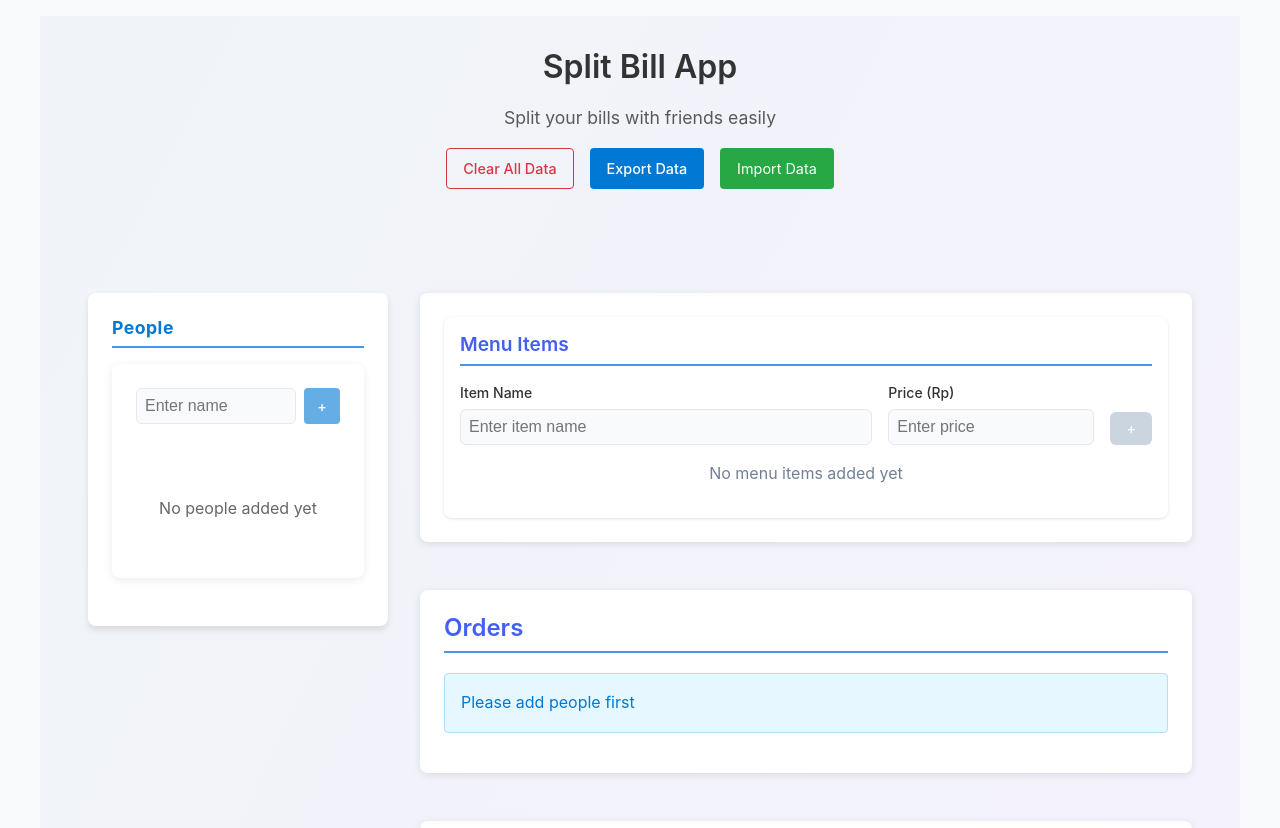
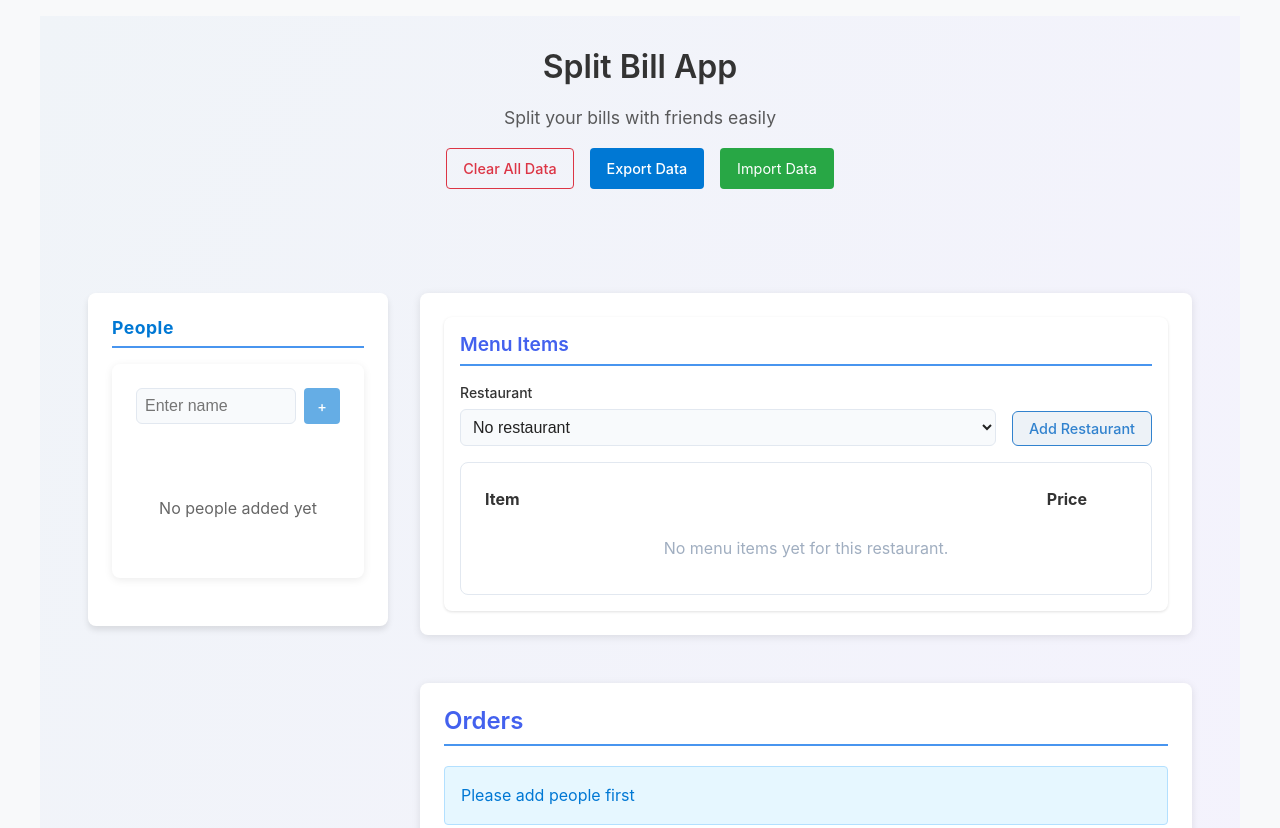
Before and after one commit to hilmanfitriana19/split-bill, a React (Vite) app: page / in a window 1280 px wide. Shown: the top 828 px of the page. Built offline with nearby package versions, Linux system fonts and the light colour scheme.

Commit message:
chore: add restaurant

```diff
--- a/src/App.jsx
+++ b/src/App.jsx
@@ -14,6 +14,12 @@ function App() {
   const [people, setPeople] = useState(() => {
     const savedPeople = localStorage.getItem('splitBillPeople');
     return savedPeople ? JSON.parse(savedPeople) : [];
+  });
+
+    // Restaurant management
+  const [restaurants, setRestaurants] = useState(() => {
+    const saved = localStorage.getItem('splitBillRestaurants');
+    return saved ? JSON.parse(saved) : [];
   });
 
   const [menuItems, setMenuItems] = useState(() => {
@@ -64,6 +70,9 @@ function App() {
   };
   const [billDate, setBillDate] = useState(getTodayString());
 
+  // State for selected restaurant (global)
+  const [selectedRestaurant, setSelectedRestaurant] = useState(restaurants[0]?.id || '');
+
   // Helper function to show save notification
   const showSaveIndicator = () => {
     // Simple console log for now - we'll implement a custom notification later
@@ -71,6 +80,11 @@ function App() {
   };
 
   // Save to localStorage whenever state changes
+
+  useEffect(() => {
+    localStorage.setItem('splitBillRestaurants', JSON.stringify(restaurants));
+  }, [restaurants]);
+
   useEffect(() => {
     localStorage.setItem('splitBillPeople', JSON.stringify(people));
     if (people.length > 0) {
@@ -151,6 +165,15 @@ function App() {
 
   const removeOrder = (id) => {
     setOrders(orders.filter(order => order.id !== id));
+  };
+
+  // Restaurant management
+  const addRestaurant = (name) => {
+    setRestaurants([...restaurants, { id: uuidv4(), name }]);
+  };
+
+  const removeRestaurant = (id) => {
+    setRestaurants(restaurants.filter(r => r.id !== id));
   };
 
   // Clear all data
@@ -259,6 +282,22 @@ function App() {
     reader.readAsText(file);
   };
 
+  // When selectedRestaurant changes, reset all orders
+  useEffect(() => {
+    if (!selectedRestaurant) return;
+    // Remove all orders that have items not in the selected restaurant
+    setOrders(prevOrders => prevOrders
+      .map(order => ({
+        ...order,
+        items: order.items.filter(itemId => {
+          const menuItem = menuItems.find(item => item.id === itemId);
+          return menuItem && menuItem.restaurantId === selectedRestaurant;
+        })
+      }))
+      .filter(order => order.items.length > 0)
+    );
+  }, [selectedRestaurant, menuItems]);
+
   return (
     <div className="app-container">
       <header>
@@ -296,6 +335,9 @@ function App() {
               menuItems={menuItems}
               addMenuItem={addMenuItem}
               removeMenuItem={removeMenuItem}
+              restaurants={restaurants}
+              addRestaurant={addRestaurant}
+              removeRestaurant={removeRestaurant}
             />
           </div>
 
@@ -307,6 +349,9 @@ function App() {
               addOrder={addOrder}
               removeOrder={removeOrder}
               activePerson={activePerson}
+              restaurants={restaurants}
+              selectedRestaurant={selectedRestaurant}
+              setSelectedRestaurant={setSelectedRestaurant}
             />
           </div>
 
@@ -349,6 +394,7 @@ function App() {
               billDate={billDate}
               excludeNoOrder={true}
               taxMethod={taxMethod}
+              selectedRestaurant={selectedRestaurant}
             />
           </div>
         </div>
--- a/src/components/MenuManager.jsx
+++ b/src/components/MenuManager.jsx
@@ -1,19 +1,59 @@
-import { useState } from 'react';
+import { useState, useEffect } from 'react';
 import PropTypes from 'prop-types';
 import { v4 as uuidv4 } from 'uuid';
 
-const MenuManager = ({ menuItems, addMenuItem, removeMenuItem }) => {
-  const [newItem, setNewItem] = useState({ name: '', price: '' });
+const MenuManager = ({ menuItems, addMenuItem, removeMenuItem, restaurants, addRestaurant, removeRestaurant }) => {
+  const [newItem, setNewItem] = useState({ name: '', price: '', restaurantId: '' });
+  const [newRestaurant, setNewRestaurant] = useState('');
+
+  // State for selected restaurant for menu management
+  const [selectedRestaurantId, setSelectedRestaurantId] = useState(restaurants.length > 0 ? restaurants[0].id : '');
+
+  // State for toggling add restaurant form
+  const [showAddRestaurant, setShowAddRestaurant] = useState(false);
+
+  // Filter menu items for selected restaurant
+  const filteredMenuItems = menuItems.filter(item => item.restaurantId === selectedRestaurantId);
+
+  // Set default restaurantId when restaurants change and newItem.restaurantId is empty
+  useEffect(() => {
+    if (restaurants.length > 0 && !newItem.restaurantId) {
+      setNewItem(item => ({ ...item, restaurantId: restaurants[0].id }));
+    }
+  }, [restaurants]);
+
+  // When restaurants change, update selectedRestaurantId if needed
+  useEffect(() => {
+    if (restaurants.length === 0) {
+      setSelectedRestaurantId('');
+    } else if (!restaurants.find(r => r.id === selectedRestaurantId)) {
+      setSelectedRestaurantId(restaurants[0].id);
+    }
+  }, [restaurants, selectedRestaurantId]);
+
+  // When selected restaurant changes, reset newItem.restaurantId
+  useEffect(() => {
+    setNewItem(item => ({ ...item, restaurantId: selectedRestaurantId }));
+  }, [selectedRestaurantId]);
 
   const handleSubmit = (e) => {
     e.preventDefault();
-    if (newItem.name.trim() && newItem.price) {
+    if (newItem.name.trim() && newItem.price && newItem.restaurantId) {
       addMenuItem({
         id: uuidv4(),
         name: newItem.name.trim(),
-        price: parseFloat(newItem.price)
+        price: parseFloat(newItem.price),
+        restaurantId: newItem.restaurantId
       });
-      setNewItem({ name: '', price: '' });
+      setNewItem({ name: '', price: '', restaurantId: restaurants[0]?.id || '' });
+    }
+  };
+
+  const handleAddRestaurant = (e) => {
+    e.preventDefault();
+    if (newRestaurant.trim()) {
+      addRestaurant(newRestaurant.trim());
+      setNewRestaurant('');
     }
   };
 
@@ -26,6 +66,9 @@ const MenuManager = ({ menuItems, addMenuItem, removeMenuItem }) => {
       maximumFractionDigits: 0
     }).format(amount);
   };
+
+  // Only show item form if a restaurant is selected
+  const restaurantSelected = restaurants.length > 0 && !!newItem.restaurantId;
 
   return (
     <div style={{
@@ -40,138 +83,118 @@ const MenuManager = ({ menuItems, addMenuItem, removeMenuItem }) => {
         marginBottom: '1rem'
       }}>Menu Items</h2>
 
+      {/* Restaurant select for menu item */}
+      <div style={{ marginBottom: '1em', display: 'flex', gap: '1em', alignItems: 'flex-end' }}>
+        <div style={{ flex: 1 }}>
+          <label htmlFor="item-restaurant" style={{ fontSize: '0.875rem', fontWeight: '500', display: 'block', marginBottom: '0.25rem' }}>Restaurant</label>
+          <select
+            id="item-restaurant"
+            value={selectedRestaurantId}
+            onChange={e => setSelectedRestaurantId(e.target.value)}
+            style={{ width: '100%', padding: '0.5rem', border: '1px solid #e2e8f0', borderRadius: '0.375rem' }}
+            required
+          >
+            {restaurants.length === 0 && <option value="" disabled>No restaurant</option>}
+            {restaurants.map(r => (
+              <option key={r.id} value={r.id}>{r.name}</option>
+            ))}
+          </select>
+        </div>
+        <button
+          type="button"
+          onClick={() => setShowAddRestaurant(v => !v)}
+          style={{ padding: '0.5rem 1rem', background: '#EDF2F7', color: '#3182CE', border: '1px solid #3182CE', borderRadius: '0.375rem', cursor: 'pointer', fontWeight: 500 }}
+        >
+          {showAddRestaurant ? 'Cancel' : 'Add Restaurant'}
+        </button>
+      </div>
+
+      {/* Add Restaurant (optional, collapsible) */}
+      {showAddRestaurant && (
+        <form onSubmit={handleAddRestaurant} style={{ marginBottom: '1em', display: 'flex', gap: '0.5em', alignItems: 'flex-end' }}>
+          <div style={{ flex: 2 }}>
+            <label htmlFor="restaurant-name" style={{ fontSize: '0.875rem', fontWeight: '500', display: 'block', marginBottom: '0.25rem' }}>Add Restaurant</label>
+            <input
+              id="restaurant-name"
+              value={newRestaurant}
+              onChange={e => setNewRestaurant(e.target.value)}
+              placeholder="Enter restaurant name"
+              style={{ width: '100%', padding: '0.5rem', border: '1px solid #e2e8f0', borderRadius: '0.375rem' }}
+            />
+          </div>
+          <button type="submit" style={{ padding: '0.5rem 1rem', backgroundColor: '#3182CE', color: 'white', border: 'none', borderRadius: '0.375rem', cursor: 'pointer' }}>Add</button>
+        </form>
+      )}
+
+      {/* Only show menu item form if a restaurant is selected */}
+      {selectedRestaurantId && (
         <form onSubmit={handleSubmit}>
-        <div style={{
-          display: 'flex',
-          gap: '1rem',
-          marginBottom: '1rem',
-          alignItems: 'flex-end'
-        }}>
+          <div style={{ display: 'flex', gap: '1rem', marginBottom: '1rem', alignItems: 'flex-end' }}>
             <div style={{ flex: 2 }}>
-            <label htmlFor="item-name" style={{
-              fontSize: '0.875rem',
-              fontWeight: '500',
-              display: 'block',
-              marginBottom: '0.25rem'
-            }}>Item Name</label>
+              <label htmlFor="item-name" style={{ fontSize: '0.875rem', fontWeight: '500', display: 'block', marginBottom: '0.25rem' }}>Item Name</label>
               <input
                 id="item-name"
                 value={newItem.name}
                 onChange={(e) => setNewItem({ ...newItem, name: e.target.value })}
                 placeholder="Enter item name"
-              style={{
-                width: '100%',
-                padding: '0.5rem',
-                border: '1px solid #e2e8f0',
-                borderRadius: '0.375rem'
-              }}
+                style={{ width: '100%', padding: '0.5rem', border: '1px solid #e2e8f0', borderRadius: '0.375rem' }}
               />
             </div>
-
             <div style={{ flex: 1 }}>
-            <label htmlFor="item-price" style={{
-              fontSize: '0.875rem',
-              fontWeight: '500',
-              display: 'block',
-              marginBottom: '0.25rem'
-            }}>Price (Rp)</label>
+              <label htmlFor="item-price" style={{ fontSize: '0.875rem', fontWeight: '500', display: 'block', marginBottom: '0.25rem' }}>Price (Rp)</label>
               <input
                 id="item-price"
                 type="text"
                 inputMode="numeric"
                 pattern="[0-9]*"
                 value={newItem.price}
-              onChange={(e) => setNewItem({ ...newItem, price: e.target.value.replace(/[^0-9]/g, '') })}
+                onChange={(e) => setNewItem({ ...newItem, price: e.target.value.replace(/\D/g, '') })}
                 placeholder="Enter price"
                 className="input"
                 aria-label="Price"
-              style={{
-                width: '100%',
-                padding: '0.5rem',
-                border: '1px solid #e2e8f0',
-                borderRadius: '0.375rem'
-              }}
+                style={{ width: '100%', padding: '0.5rem', border: '1px solid #e2e8f0', borderRadius: '0.375rem' }}
               />
             </div>
-
             <button
               type="submit"
               aria-label="Add menu item"
               disabled={!newItem.name.trim() || !newItem.price}
-            style={{
-              padding: '0.5rem 1rem',
-              backgroundColor: !newItem.name.trim() || !newItem.price ? '#CBD5E0' : '#3182CE',
-              color: 'white',
-              border: 'none',
-              borderRadius: '0.375rem',
-              cursor: !newItem.name.trim() || !newItem.price ? 'not-allowed' : 'pointer'
-            }}
+              style={{ padding: '0.5rem 1rem', backgroundColor: !newItem.name.trim() || !newItem.price ? '#CBD5E0' : '#3182CE', color: 'white', border: 'none', borderRadius: '0.375rem', cursor: !newItem.name.trim() || !newItem.price ? 'not-allowed' : 'pointer' }}
             >
               +
             </button>
           </div>
         </form>
+      )}
 
-      {menuItems.length > 0 ? (
-        <div style={{
-          marginTop: '1rem',
-          border: '1px solid #e2e8f0',
-          borderRadius: '0.375rem',
-          overflow: 'hidden'
-        }}>
-          <div style={{
-            display: 'flex',
-            padding: '0.75rem',
-            fontWeight: '500',
-            backgroundColor: '#F7FAFC',
-            borderBottom: '1px solid #e2e8f0'
-          }}>
-            <div style={{ flex: 2 }}>Item</div>
-            <div style={{ flex: 1, textAlign: 'right' }}>Price</div>
-            <div style={{ width: '50px' }}></div>
+      {/* Table of menu items for selected restaurant */}
+      <div style={{ background: '#fff', borderRadius: '0.5rem', border: '1px solid #e2e8f0', marginTop: '1em', padding: '1em 0.5em' }}>
+        <table style={{ width: '100%', borderCollapse: 'separate', borderSpacing: 0 }}>
+          <thead>
+            <tr>
+              <th style={{ textAlign: 'left', padding: '0.5em 1em' }}>Item</th>
+              <th style={{ textAlign: 'right', padding: '0.5em 1em' }}>Price</th>
+              <th style={{ width: 40 }}></th>
+            </tr>
+          </thead>
+          <tbody>
+            {filteredMenuItems.map((item, idx) => (
+              <tr key={item.id}>
+                <td style={{ padding: '0.5em 1em' }}>{item.name}</td>
+                <td style={{ textAlign: 'right', padding: '0.5em 1em' }}>{formatCurrency(item.price)}</td>
+                <td style={{ textAlign: 'center' }}>
+                  <button type="button" aria-label="Remove item" onClick={() => removeMenuItem(item.id)} style={{ background: 'none', border: 'none', color: '#e53e3e', fontSize: '1.25em', cursor: 'pointer' }}>×</button>
+                </td>
+              </tr>
+            ))}
+            {filteredMenuItems.length === 0 && (
+              <tr>
+                <td colSpan={3} style={{ textAlign: 'center', color: '#a0aec0', padding: '1em' }}>No menu items yet for this restaurant.</td>
+              </tr>
+            )}
+          </tbody>
+        </table>
       </div>
-
-          {menuItems.map((item, index) => (
-            <div
-              key={item.id}
-              style={{
-                display: 'flex',
-                padding: '0.75rem',
-                alignItems: 'center',
-                borderBottom: index === menuItems.length - 1 ? 'none' : '1px solid #e2e8f0'
-              }}
-            >
-              <div style={{ flex: 2 }}>{item.name}</div>
-              <div style={{ flex: 1, textAlign: 'right' }}>{formatCurrency(item.price)}</div>
-              <div style={{ width: '50px', textAlign: 'right' }}>
-                <button
-                  style={{
-                    backgroundColor: 'transparent',
-                    color: '#E53E3E',
-                    border: 'none',
-                    borderRadius: '0.25rem',
-                    padding: '0.25rem',
-                    cursor: 'pointer',
-                    fontSize: '0.875rem'
-                  }}
-                  onClick={() => removeMenuItem(item.id)}
-                  aria-label={`Remove ${item.name}`}
-                >
-                  ×
-                </button>
-              </div>
-            </div>
-          ))}
-        </div>
-      ) : (
-        <p style={{
-          color: '#718096',
-          textAlign: 'center',
-          marginTop: '1rem'
-        }}>
-          No menu items added yet
-        </p>
-      )}
     </div>
   );
 };
--- a/src/components/Summary.jsx
+++ b/src/components/Summary.jsx
@@ -1,6 +1,6 @@
 import PropTypes from 'prop-types';
 
-const Summary = ({ people, menuItems, orders, shippingCost, tax, discount, otherCost, billDate, excludeNoOrder, taxMethod }) => {
+const Summary = ({ people, menuItems, orders, shippingCost, tax, discount, otherCost, billDate, excludeNoOrder, taxMethod, selectedRestaurant }) => {
   // Format currency in IDR
   const formatCurrency = (amount) => {
     return new Intl.NumberFormat('id-ID', {
@@ -16,9 +16,19 @@ const Summary = ({ people, menuItems, orders, shippingCost, tax, discount, other
     ? `${billDate.slice(8, 10)}-${billDate.slice(5, 7)}-${billDate.slice(0, 4)}`
     : '';
 
+  // Filter orders and menuItems by selectedRestaurant
+  const filteredOrders = selectedRestaurant
+    ? orders.filter(order => order.items.some(itemId => {
+        const menuItem = menuItems.find(item => item.id === itemId);
+        return menuItem && menuItem.restaurantId === selectedRestaurant;
+      }))
+    : orders;
+  const filteredMenuItems = selectedRestaurant
+    ? menuItems.filter(item => item.restaurantId === selectedRestaurant)
+    : menuItems;
   // Filter people if excludeNoOrder is true
   const filteredPeople = excludeNoOrder
-    ? people.filter(person => orders.some(order => order.personId === person.id))
+    ? people.filter(person => filteredOrders.some(order => order.personId === person.id))
     : people;
 
   // Calculate what each person owes
@@ -30,13 +40,12 @@ const Summary = ({ people, menuItems, orders, shippingCost, tax, discount, other
     }, {});
 
     // Calculate each person's total based on orders
-    orders.forEach(order => {
+    filteredOrders.forEach(order => {
       const personId = order.personId;
       const orderTotal = order.items.reduce((total, itemId) => {
-        const menuItem = menuItems.find(item => item.id === itemId);
+        const menuItem = filteredMenuItems.find(item => item.id === itemId);
         return menuItem ? total + menuItem.price : total;
       }, 0);
-
       amounts[personId] = (amounts[personId] || 0) + orderTotal;
     });
 
@@ -109,12 +118,12 @@ const Summary = ({ people, menuItems, orders, shippingCost, tax, discount, other
 
   // Get person's ordered items
   const getPersonItems = (personId) => {
-    const personOrders = orders.filter(order => order.personId === personId);
+    const personOrders = filteredOrders.filter(order => order.personId === personId);
     const itemsMap = new Map();
 
     personOrders.forEach(order => {
       order.items.forEach(itemId => {
-        const menuItem = menuItems.find(item => item.id === itemId);
+        const menuItem = filteredMenuItems.find(item => item.id === itemId);
         if (menuItem) {
           if (itemsMap.has(menuItem.id)) {
             itemsMap.set(menuItem.id, {
@@ -134,10 +143,28 @@ const Summary = ({ people, menuItems, orders, shippingCost, tax, discount, other
     return Array.from(itemsMap.values());
   };
 
+  // Get selected restaurant name
+  let restaurantName = '';
+  if (selectedRestaurant && Array.isArray(menuItems) && menuItems.length > 0) {
+    const found = menuItems.find(item => item.restaurantId === selectedRestaurant);
+    if (found && found.restaurantId && found.restaurantName) {
+      restaurantName = found.restaurantName;
+    }
+  }
+  if (!restaurantName && typeof selectedRestaurant === 'string' && selectedRestaurant.length > 0 && typeof restaurants !== 'undefined') {
+    // Try to get from restaurants prop if available
+    const foundR = (restaurants || []).find(r => r.id === selectedRestaurant);
+    if (foundR) restaurantName = foundR.name;
+  }
+
   return (
     <div className="summary-section">
-      <h2>Summary</h2>
-
+      <div style={{ display: 'flex', justifyContent: 'space-between', alignItems: 'center', marginBottom: '0.5em' }}>
+        <div style={{ fontWeight: 600, fontSize: '1.1em', color: '#4338ca' }}>
+          {restaurantName && <span>Restaurant: {restaurantName}</span>}
+        </div>
+      </div>
+      <h2>Summary {restaurantName && <span>Restaurant: {restaurantName}</span>}</h2>
       <div className="card summary-card">
         <div className="card-header">
           <h3>Bill Summary</h3>
@@ -263,7 +290,8 @@ Summary.propTypes = {
   tax: PropTypes.number.isRequired,
   discount: PropTypes.number.isRequired,
   otherCost: PropTypes.number.isRequired,
-  excludeNoOrder: PropTypes.bool
+  excludeNoOrder: PropTypes.bool,
+  selectedRestaurant: PropTypes.string
 };
 
 export default Summary;
```
Also changed, not shown: src/components/OrderSelection.jsx (+48 -8 lines). Lines whose indentation alone changed are shown as unchanged.
